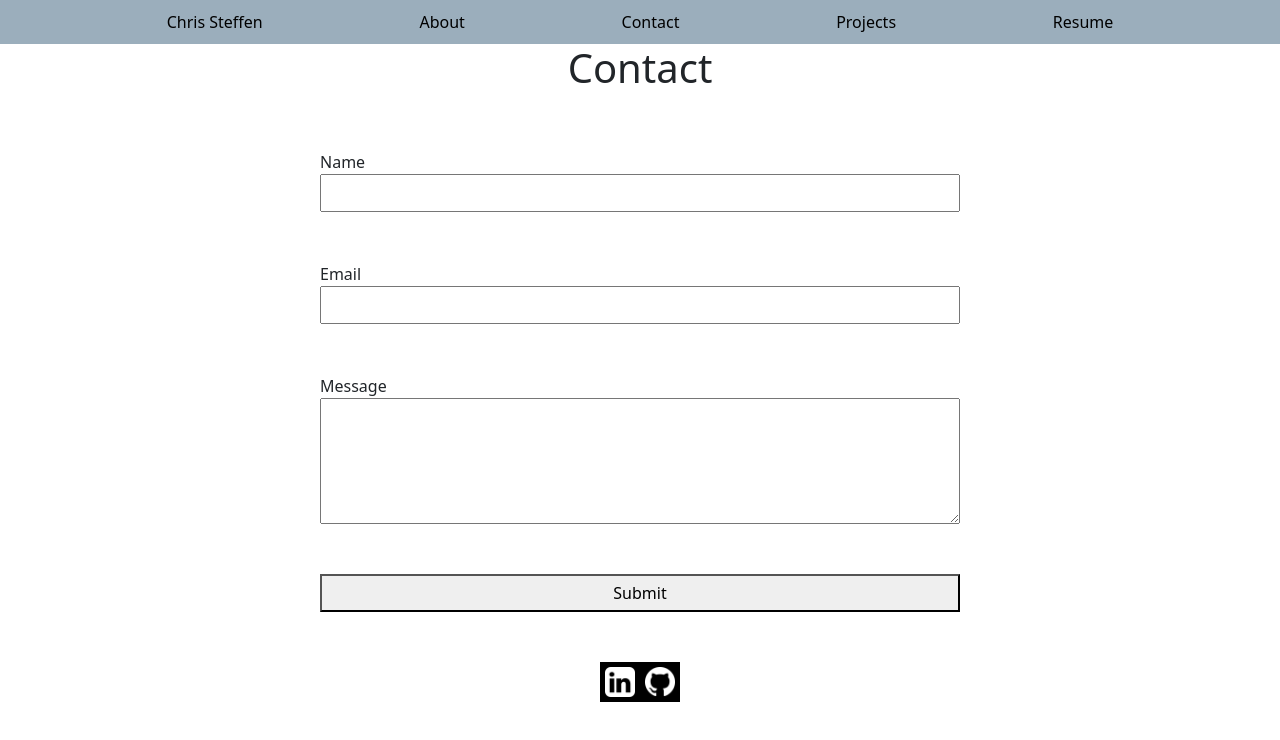
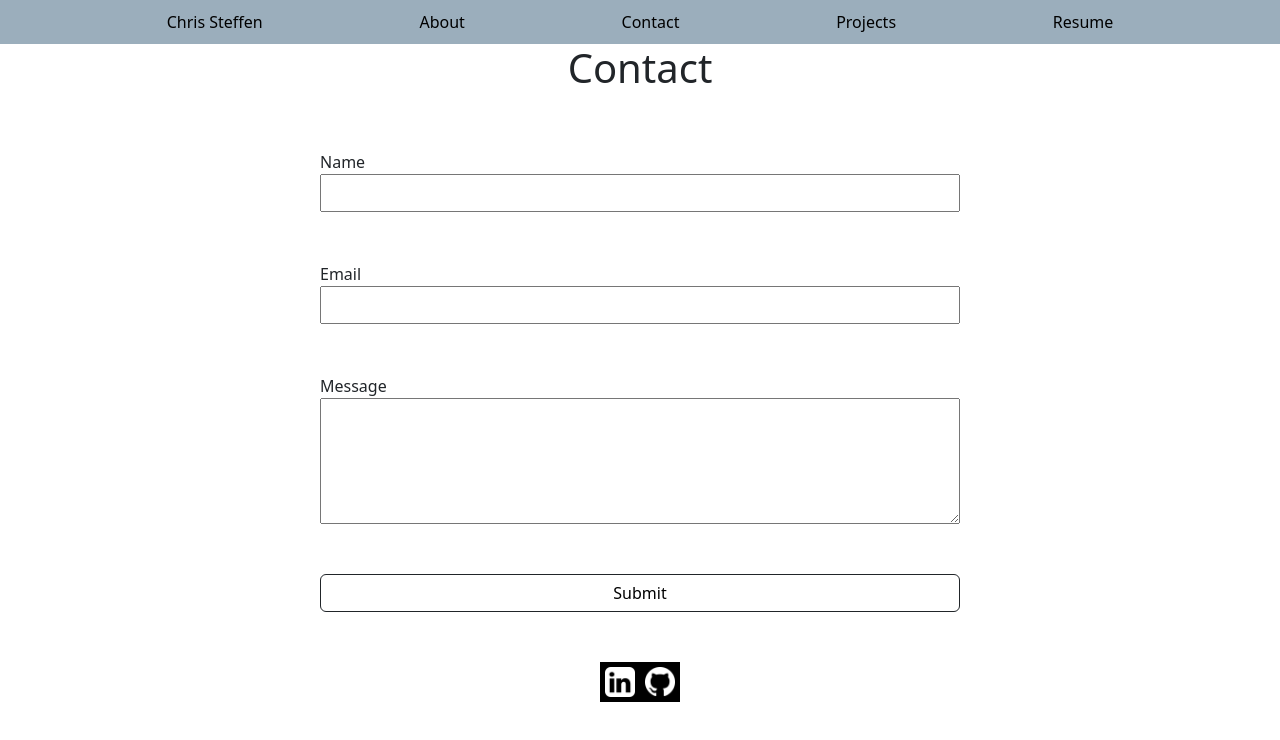
Before and after one commit to chrsteffen1/portfolio, a React (Create React App) app: page /contact in a window 1280 px wide. Shown: the top 740 px of the page. Built offline with nearby package versions, Linux system fonts and the light colour scheme.

Commit message:
style contact button

```diff
--- a/src/components/ProjectList.jsx
+++ b/src/components/ProjectList.jsx
@@ -7,9 +7,7 @@ const ProjectList = (props) => {
       <h1>Projects</h1>
       {props.projects.map((project, idx) => (
         <div key={idx} className={styles.card}>
-
               <ProjectPreview title={project.title} image={project.image} git={project.repositoryLink}/>
-
         </div>
       ))}
     </div>
--- a/src/pages/Contact/Contact.jsx
+++ b/src/pages/Contact/Contact.jsx
@@ -4,6 +4,7 @@ import emailjs from 'emailjs-com'
 import styles from './Contact.module.css'
 import  gitIcon  from '../../assets/git_icon.png'
 import  linkedinIcon  from '../../assets/linkedin.png'
+import Button from 'react-bootstrap/Button';
 
 const Contact = () => {
   const form = useRef();
@@ -43,7 +44,7 @@ const Contact = () => {
             <textarea name="message" cols='40' rows='5' required/>
           </div>
           <div className={styles.input}>
-            <button type="submit" value="Send" className={styles.formSub}>Submit</button>
+            <Button variant='outline-dark' type="submit" value="Send" className={styles.formSub}>Submit</Button>
           </div>
         </form>
         <div className={styles.social}>
```
